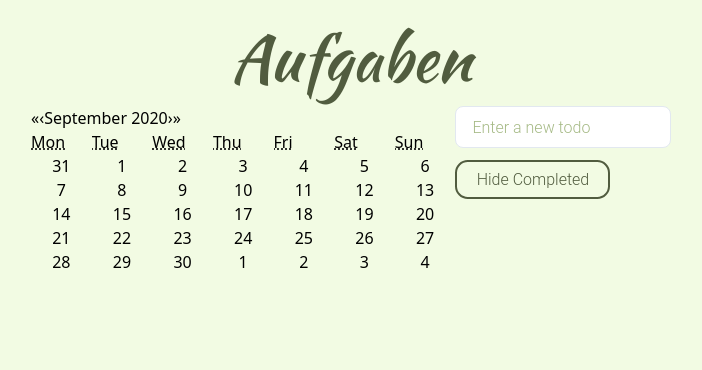
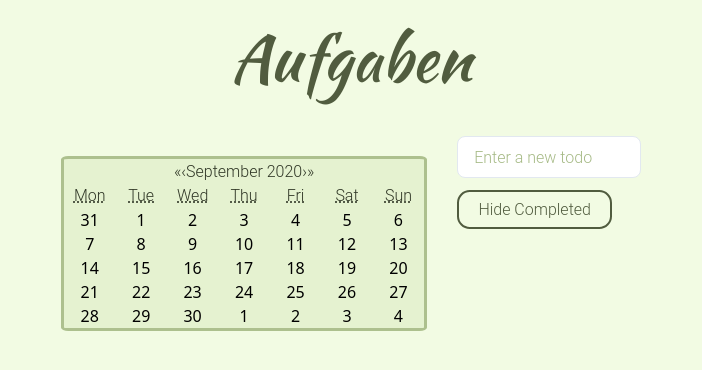
Before and after one commit to alissanguyen/aufgaben, a React (Create React App) app: page / in a window 1280 px wide. Shown: the top 370 px of the page, without its empty margins (289-991 px from the left). Built offline with nearby package versions, Linux system fonts and the light colour scheme; a web font is replaced by a local one.

Commit message:
Update styling.

```diff
--- a/src/App.js
+++ b/src/App.js
@@ -6,6 +6,7 @@ import TodoList from "./components/TodoList";
 import useLocalStorageState from "./hooks/useLocalStorageState";
 import { pluralize } from "./utils/pluralize";
 import Calendar from "react-calendar";
+// import 'react-calendar/dist/Calendar.css';
 
 // todoId: {
 //   content: todoId,
--- a/src/styling/index.css
+++ b/src/styling/index.css
@@ -61,4 +61,37 @@ input:focus {
 .website-content {
   display:flex;
   flex-direction:row;
+  padding: 30px;
 }
+
+.calendar {
+  margin-right: 30px;
+}
+
+.todo-form {
+
+}
+
+
+.react-calendar {
+  display: block;
+  background: #E5F2D0;
+  border: solid 3px #ADC08E;
+  border-radius: 2%;
+  margin: 20px auto;
+  text-align: center;
+
+}
+
+.react-calendar__month-view__weekdays {
+  font-family: "Roboto", sans-serif;
+  font-weight: 300;
+  color: #313827;
+}
+
+.react-calendar__navigation button {
+  font-family: "Roboto", sans-serif;
+  font-weight: 300;
+  color: #313827;
+  font-size: 1em;
+}
```
